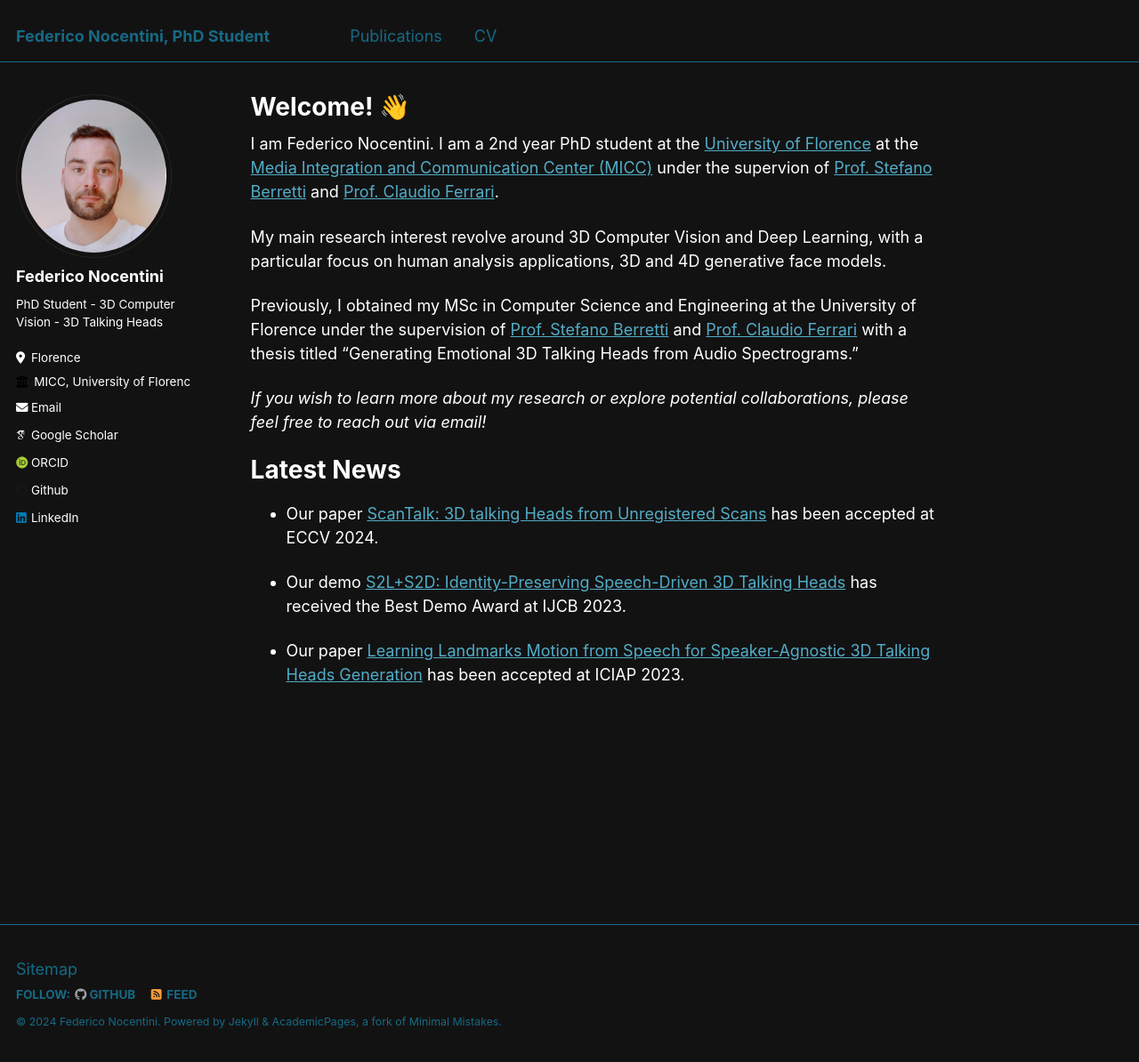
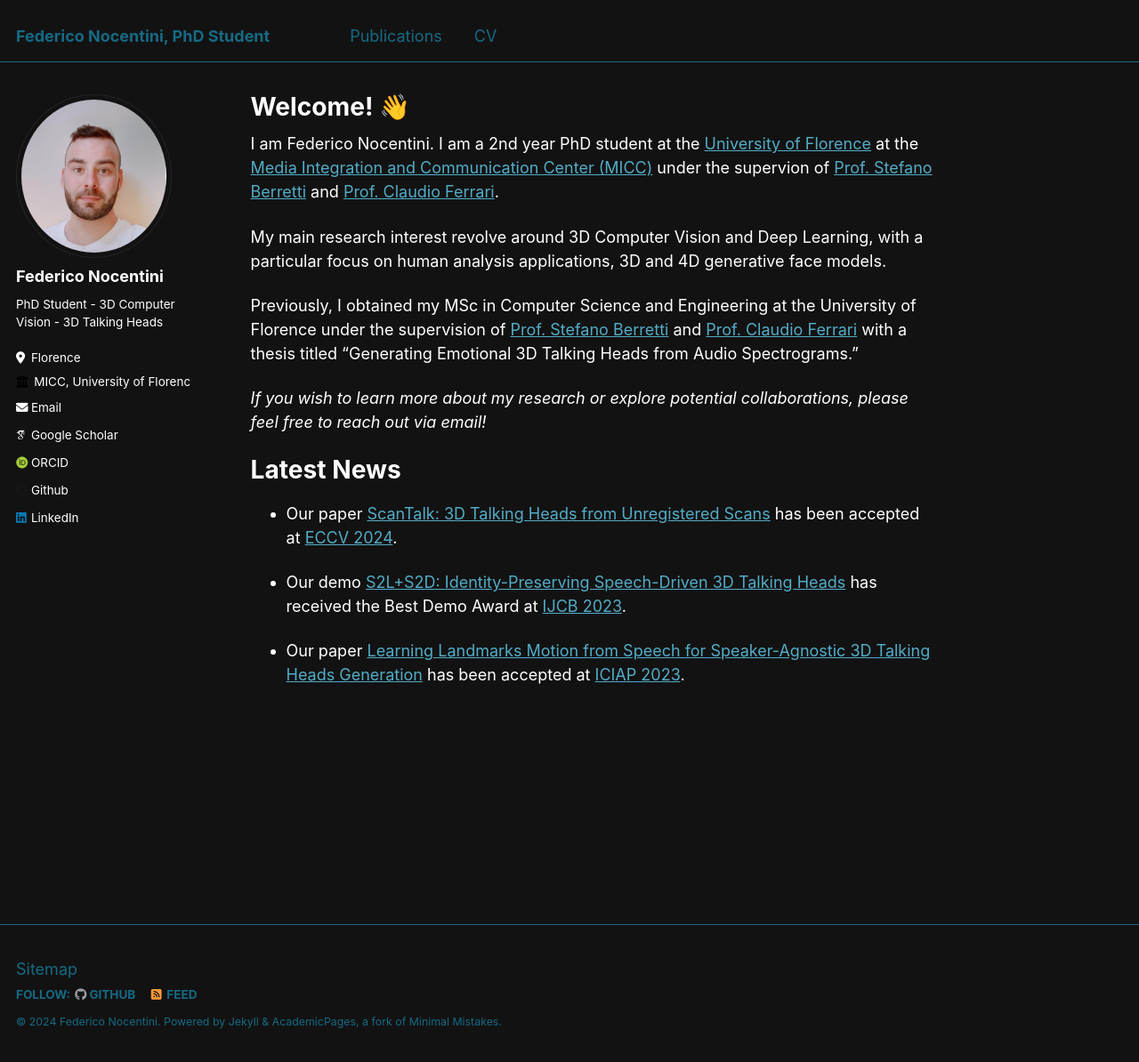
Before and after one commit to FedeNoce/fedenoce.github.io, a Jekyll site: the page built from _pages/about.md, in a window 1280 px wide and 1194 px high. Shown: the whole window at 89% size. Built offline with Jekyll 4.4.1, drawn with Linux system fonts in a browser that asks for light colours; some web fonts are replaced; some of the changed lines change nothing that is shown.

Commit message:
modified:   _pages/about.md 	modified:   _sass/_buttons.scss

```diff
--- a/_pages/about.md
+++ b/_pages/about.md
@@ -18,8 +18,8 @@
 Latest News
 ======
 
-- Our paper [ScanTalk: 3D talking Heads from Unregistered Scans](https://tbesnier.github.io/projects/scantalk/) has been accepted at ECCV 2024.
+- Our paper [ScanTalk: 3D Talking Heads from Unregistered Scans](https://tbesnier.github.io/projects/scantalk/) has been accepted at [ECCV 2024](https://eccv2024.ecva.net/).
 
-- Our demo [S2L+S2D: Identity-Preserving Speech-Driven 3D Talking Heads](https://github.com/FedeNoce/s2l-s2d) has received the Best Demo Award at IJCB 2023.
+- Our demo [S2L+S2D: Identity-Preserving Speech-Driven 3D Talking Heads](https://github.com/FedeNoce/s2l-s2d) has received the Best Demo Award at [IJCB 2023](https://ijcb2023.ieee-biometrics.org/).
 
-- Our paper [Learning Landmarks Motion from Speech for Speaker-Agnostic 3D Talking Heads Generation](https://github.com/FedeNoce/s2l-s2d) has been accepted at ICIAP 2023.
+- Our paper [Learning Landmarks Motion from Speech for Speaker-Agnostic 3D Talking Heads Generation](https://github.com/FedeNoce/s2l-s2d) has been accepted at [ICIAP 2023](https://sites.google.com/view/iciap-2023?pli=1).
--- a/_sass/_buttons.scss
+++ b/_sass/_buttons.scss
@@ -11,7 +11,7 @@
   display: inline-block;
   margin-bottom: 0.25em;
   padding: 0.5em 1em;
-  color: #fff !important;
+  color: #131212 !important;
   font-family: $sans-serif;
   font-size: $type-size-6;
   font-weight: bold;
```
